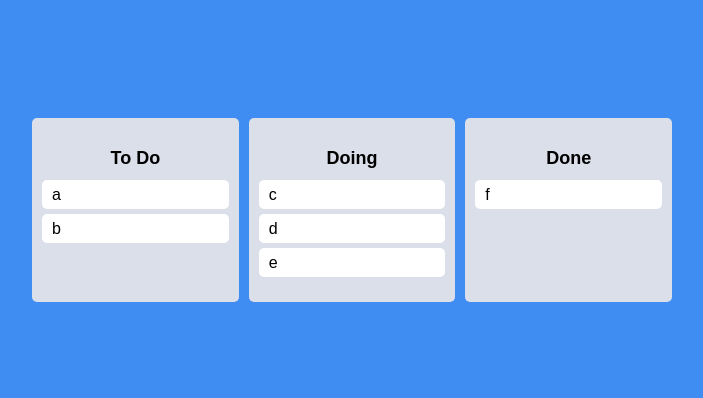
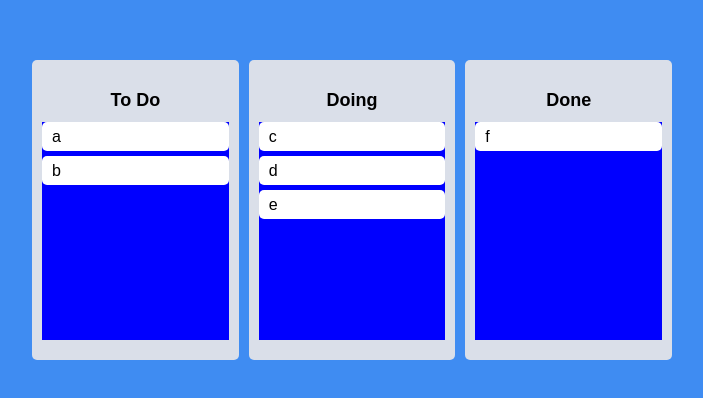
Before and after one commit to seovee/react-masterclass, a React (Create React App) app: page / in a window 1280 px wide. Shown: the part 190-588 px from the top of the page, without its empty margins (288-991 px from the left). Built offline with nearby package versions, Linux system fonts and the light colour scheme.

Commit message:
7.11 다른 보드로 이동하기 + snapshot 사용

```diff
--- a/src/App.tsx
+++ b/src/App.tsx
@@ -25,6 +25,7 @@
   const onDragEnd = (info: DropResult) => {
     console.log(info);
     const { destination, draggableId, source } = info;
+    if (!destination) return;
     if (destination?.droppableId === source.droppableId) {
       // same board movement.
       setToDos((allBoards) => {
@@ -34,6 +35,20 @@
         return {
           ...allBoards,
           [source.droppableId]: boardCopy,
+        };
+      });
+    }
+    if (destination.droppableId !== source.droppableId) {
+      // cross board movement
+      setToDos((allBoards) => {
+        const sourceBoard = [...allBoards[source.droppableId]];
+        const destinationBoard = [...allBoards[destination.droppableId]];
+        sourceBoard.splice(source.index, 1);
+        destinationBoard.splice(destination?.index, 0, draggableId);
+        return {
+          ...allBoards,
+          [source.droppableId]: sourceBoard,
+          [destination.droppableId]: destinationBoard,
         };
       });
     }
--- a/src/Components/Board.tsx
+++ b/src/Components/Board.tsx
@@ -7,7 +7,9 @@
   padding-top: 30px;
   background-color: ${(props) => props.theme.boardColor};
   border-radius: 5px;
-  min-height: 100px;
+  min-height: 300px;
+  display: flex;
+  flex-direction: column;
 `;
 
 const Title = styled.h2`
@@ -15,6 +17,18 @@
   font-weight: 600;
   margin-bottom: 10px;
   font-size: 18px;
+`;
+
+interface IAreaProps {
+  isDraggingFromThis: boolean;
+  isDraggingOver: boolean;
+}
+
+const Area = styled.div<IAreaProps>`
+  background-color: ${(props) =>
+    props.isDraggingOver ? "pink" : props.isDraggingFromThis ? "red" : "blue"};
+  flex-grow: 1;
+  transition: background-color 0.3s ease-in-out;
 `;
 
 interface IBoardProps {
@@ -27,13 +41,18 @@
     <Wrapper>
       <Title>{boardId}</Title>
       <Droppable droppableId={boardId}>
-        {(magic) => (
-          <div ref={magic.innerRef} {...magic.droppableProps}>
+        {(magic, snapshot) => (
+          <Area
+            isDraggingOver={snapshot.isDraggingOver}
+            isDraggingFromThis={Boolean(snapshot.draggingFromThisWith)}
+            ref={magic.innerRef}
+            {...magic.droppableProps}
+          >
             {toDos.map((toDo, index) => (
               <DragabbleCard key={toDo} toDo={toDo} index={index} />
             ))}
             {magic.placeholder}
-          </div>
+          </Area>
         )}
       </Droppable>
     </Wrapper>
```
